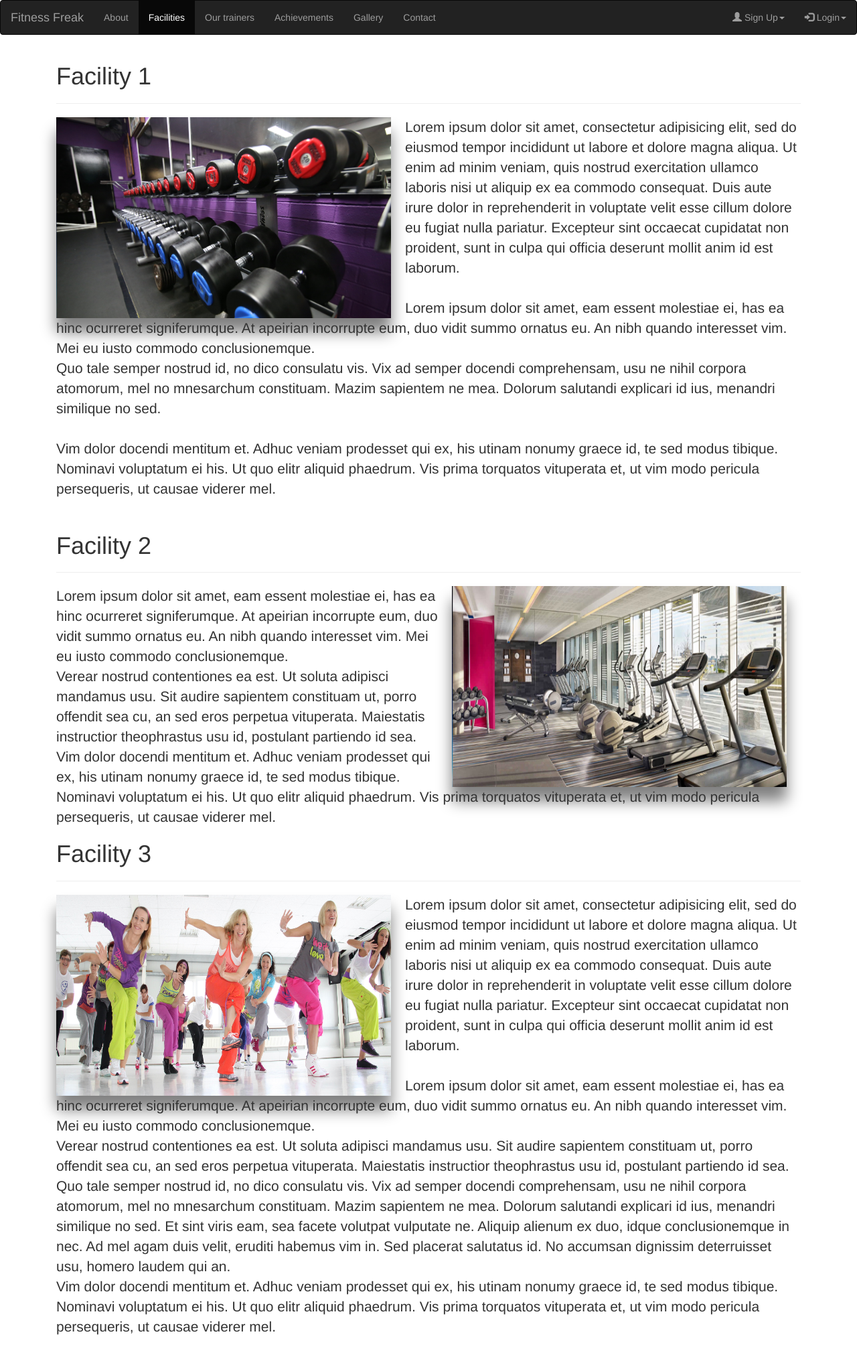
After one commit to Rishija/gym-management, a PHP site: page /facilities.php in a window 1280 px wide. The commit adds this page. Shown: the whole page at 67% size. Run offline with PHP 8.4, Linux system fonts and the light colour scheme.

Commit message:
Add static pages

```diff
--- /dev/null
+++ b/facilities.php
@@ -0,0 +1,51 @@
+<?php
+    require('includes/header.php');
+?>
+<link rel = "stylesheet" type = "text/css" href = "style.css">
+
+<script type = "text/javascript">
+  $(document).ready(function () {
+    $('#Facilities').addClass('active');
+  });
+</script>
+
+<div class = "content">
+<h1>Facility 1</h1><hr>
+<p><img src = "/gym_management/images/1.jpg">Lorem ipsum dolor sit amet, consectetur adipisicing elit, sed do eiusmod
+tempor incididunt ut labore et dolore magna aliqua. Ut enim ad minim veniam,
+quis nostrud exercitation ullamco laboris nisi ut aliquip ex ea commodo
+consequat. Duis aute irure dolor in reprehenderit in voluptate velit esse
+cillum dolore eu fugiat nulla pariatur. Excepteur sint occaecat cupidatat non
+proident, sunt in culpa qui officia deserunt mollit anim id est laborum.<br><br>
+Lorem ipsum dolor sit amet, eam essent molestiae ei, has ea hinc ocurreret signiferumque. At apeirian incorrupte eum, duo vidit summo ornatus eu. An nibh quando interesset vim. Mei eu iusto commodo conclusionemque.
+<br>
+Quo tale semper nostrud id, no dico consulatu vis. Vix ad semper docendi comprehensam, usu ne nihil corpora atomorum, mel no mnesarchum constituam. Mazim sapientem ne mea. Dolorum salutandi explicari id ius, menandri similique no sed.
+<br><br>
+Vim dolor docendi mentitum et. Adhuc veniam prodesset qui ex, his utinam nonumy graece id, te sed modus tibique. Nominavi voluptatum ei his. Ut quo elitr aliquid phaedrum. Vis prima torquatos vituperata et, ut vim modo pericula persequeris, ut causae viderer mel.<br><br>
+</p>
+<h1>Facility 2</h1><hr>
+<p><img class = "img1" src = "/gym_management/images/2.jpg">
+Lorem ipsum dolor sit amet, eam essent molestiae ei, has ea hinc ocurreret signiferumque. At apeirian incorrupte eum, duo vidit summo ornatus eu. An nibh quando interesset vim. Mei eu iusto commodo conclusionemque.
+<br>
+Verear nostrud contentiones ea est. Ut soluta adipisci mandamus usu. Sit audire sapientem constituam ut, porro offendit sea cu, an sed eros perpetua vituperata. Maiestatis instructior theophrastus usu id, postulant partiendo id sea.
+<br>
+Vim dolor docendi mentitum et. Adhuc veniam prodesset qui ex, his utinam nonumy graece id, te sed modus tibique. Nominavi voluptatum ei his. Ut quo elitr aliquid phaedrum. Vis prima torquatos vituperata et, ut vim modo pericula persequeris, ut causae viderer mel.
+</p>
+<h1>Facility 3</h1><hr>
+<p><img src = "/gym_management/images/3.jpg">
+Lorem ipsum dolor sit amet, consectetur adipisicing elit, sed do eiusmod
+tempor incididunt ut labore et dolore magna aliqua. Ut enim ad minim veniam,
+quis nostrud exercitation ullamco laboris nisi ut aliquip ex ea commodo
+consequat. Duis aute irure dolor in reprehenderit in voluptate velit esse
+cillum dolore eu fugiat nulla pariatur. Excepteur sint occaecat cupidatat non
+proident, sunt in culpa qui officia deserunt mollit anim id est laborum.<br><br>
+Lorem ipsum dolor sit amet, eam essent molestiae ei, has ea hinc ocurreret signiferumque. At apeirian incorrupte eum, duo vidit summo ornatus eu. An nibh quando interesset vim. Mei eu iusto commodo conclusionemque.
+<br>
+Verear nostrud contentiones ea est. Ut soluta adipisci mandamus usu. Sit audire sapientem constituam ut, porro offendit sea cu, an sed eros perpetua vituperata. Maiestatis instructior theophrastus usu id, postulant partiendo id sea.
+<br>
+Quo tale semper nostrud id, no dico consulatu vis. Vix ad semper docendi comprehensam, usu ne nihil corpora atomorum, mel no mnesarchum constituam. Mazim sapientem ne mea. Dolorum salutandi explicari id ius, menandri similique no sed.
+Et sint viris eam, sea facete volutpat vulputate ne. Aliquip alienum ex duo, idque conclusionemque in nec. Ad mel agam duis velit, eruditi habemus vim in. Sed placerat salutatus id. No accumsan dignissim deterruisset usu, homero laudem qui an.
+<br>
+Vim dolor docendi mentitum et. Adhuc veniam prodesset qui ex, his utinam nonumy graece id, te sed modus tibique. Nominavi voluptatum ei his. Ut quo elitr aliquid phaedrum. Vis prima torquatos vituperata et, ut vim modo pericula persequeris, ut causae viderer mel.
+</p>
+</div>
--- a/includes/header.php
+++ b/includes/header.php
@@ -16,11 +16,11 @@
                     <a class = "navbar-brand" id = "Company" href = "/gym_management/index.php">Fitness Freak</a>
                 </div>
                 <ul class = "nav navbar-nav">
-                    <li id = "About"><a href = "#">About</a></li>
-                    <li id = "Facilities"><a href = "#">Facilities</a></li>
+                    <li id = "About"><a href = "/gym_management/about.php">About</a></li>
+                    <li id = "Facilities"><a href = "/gym_management/facilities.php">Facilities</a></li>
                     <li id = "Trainers"><a href = "#">Our trainers</a></li>
-                    <li id = "Achievements"><a href = "#">Achievements</a></li>
-                    <li id = "Gallery"><a href = "#">Gallery</a></li>
+                    <li id = "Achievements"><a href = "/gym_management/achievements.php">Achievements</a></li>
+                    <li id = "Gallery"><a href = "/gym_management/gallery.php">Gallery</a></li>
                     <li id = "Contact"><a href = "#">Contact</a></li>
                 </ul>
                 <ul class = "nav navbar-nav navbar-right">
--- /dev/null
+++ b/style.css
@@ -0,0 +1,39 @@
+.content {
+	margin : 2em;
+	padding: 0em 2em;
+	font-size: 1.5em;
+}
+img {
+	width: 500px;
+	height: 300px;
+	margin-right: 1em;
+	float: left;
+	box-shadow: 0 1em 1em 0 gray;
+}
+.img1 {
+	margin-left: 1em;
+	float: right;
+}
+
+.display img {
+    display: inline-block;
+    width: 25%;
+    height: 30%;
+    margin: 2em;
+    float: initial;
+}
+
+.img-container {
+	display: block;
+	margin : 2em;
+	padding: 2em;
+	align-content: center;
+}
+.display {
+    text-align: center;
+}
+
+.display img:hover {
+	width: 30%;
+	height: 40%;
+}
```
Also changed, not shown: about.php (added, +46 -0 lines), achievements.php (added, +51 -0 lines), gallery.php (added, +31 -0 lines).
